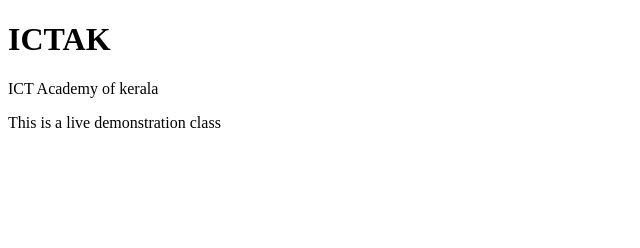
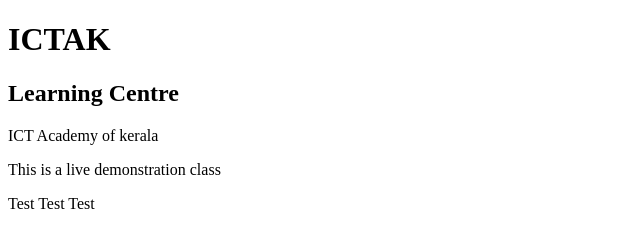
Before and after one commit to Diyab/FsdTestRepo, a plain HTML site: page index.html in a window 1280 px wide. Shown: the whole page, without its empty margins (0-640 px from the left). Drawn offline with Linux system fonts and the light colour scheme.

Commit message:
changed index.html by adding h2 from home

```diff
--- a/index.html
+++ b/index.html
@@ -7,9 +7,13 @@
 </head>
 <body>
     <h1>ICTAK</h1>
+    <h2>Learning Centre</h2>
     <p>ICT Academy of kerala</p>
     <div>
         <p>This is a live demonstration class</p>
     </div>
+    <div>
+        <p>Test Test Test</p>
+    </div>
 </body>
 </html>
```
